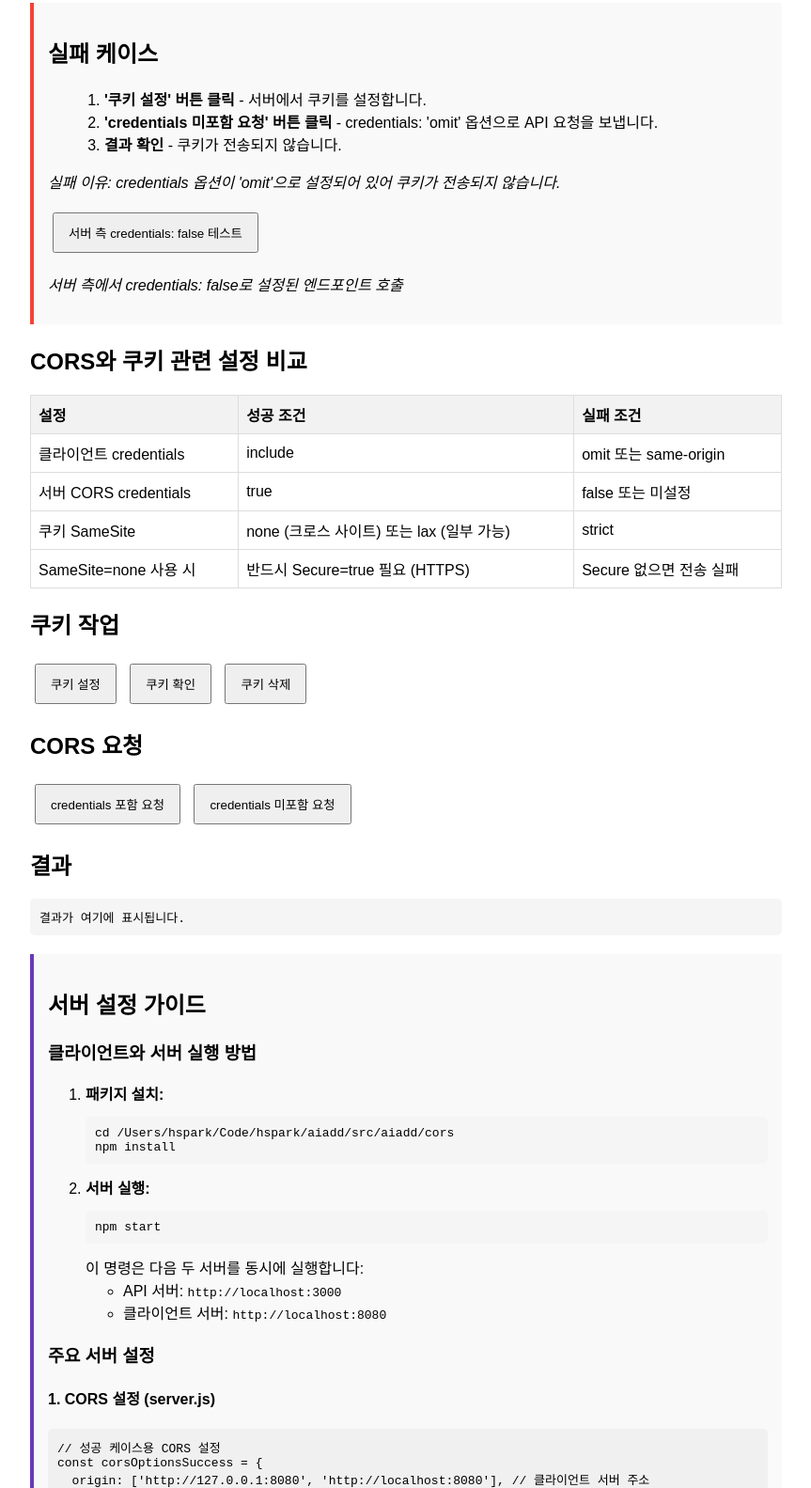
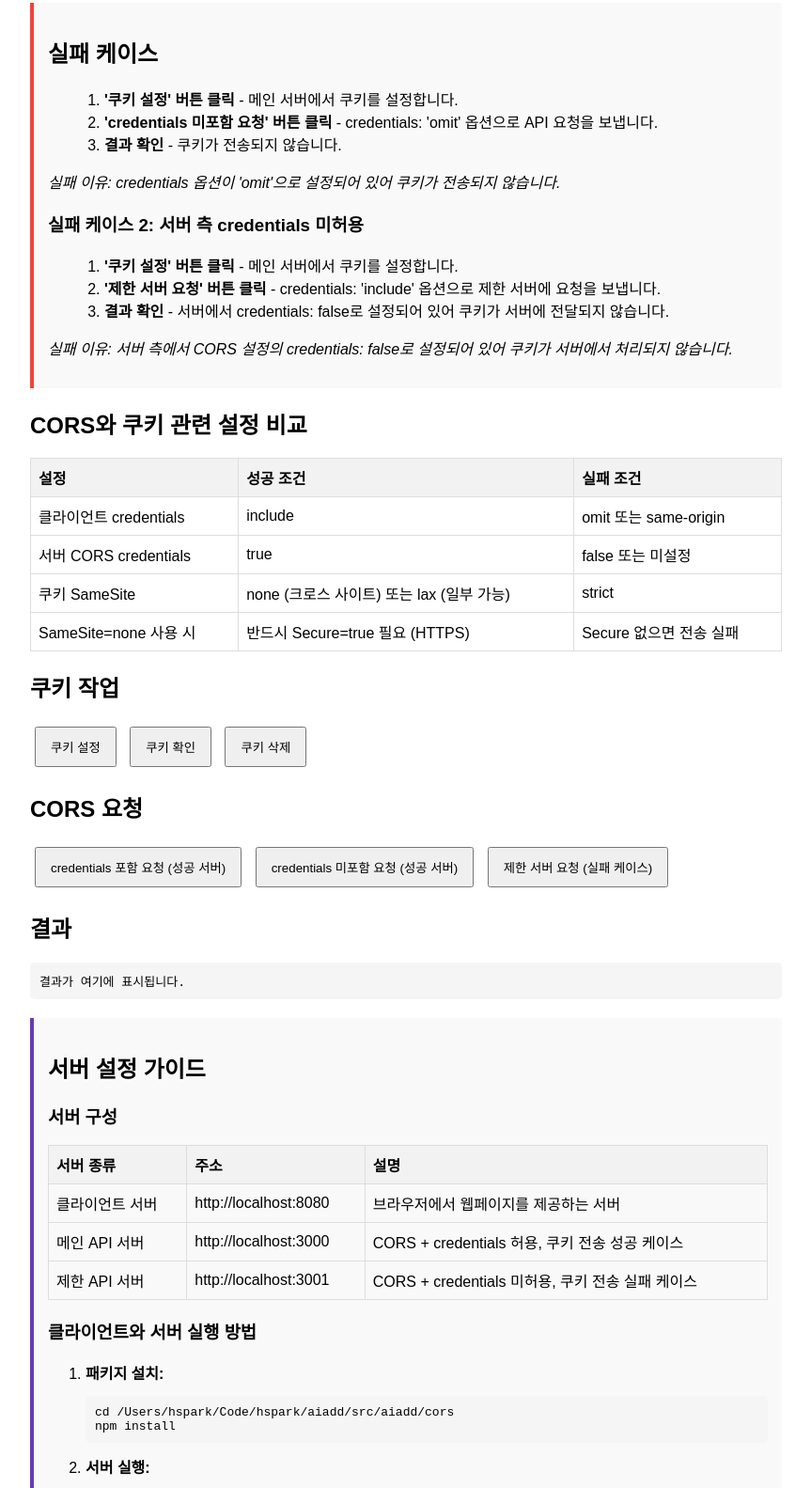
Before and after one commit to zinisuni/aiadd, a website: page src/aiadd/cors/index.html in a window 1280 px wide. Shown: the part 944-2527 px from the top of the page at 94% size, without its empty margins (208-1071 px from the left). Drawn offline with Linux system fonts and the light colour scheme.

Commit message:
서버를 성공/실패 케이스로 분리하여 테스트 기능 개선

```diff
--- a/src/aiadd/cors/index.html
+++ b/src/aiadd/cors/index.html
@@ -135,8 +135,9 @@
 
   <div>
     <h2>CORS 요청</h2>
-    <button id="corsWithCredentials">credentials 포함 요청</button>
-    <button id="corsWithoutCredentials">credentials 미포함 요청</button>
+    <button id="corsWithCredentials">credentials 포함 요청 (성공 서버)</button>
+    <button id="corsWithoutCredentials">credentials 미포함 요청 (성공 서버)</button>
+    <button id="corsToRestrictedServer">제한 서버 요청 (실패 케이스)</button>
   </div>
 
   <div>
@@ -146,6 +147,30 @@
 
   <div class="scenario" style="border-left: 4px solid #673AB7;">
     <h2>서버 설정 가이드</h2>
+    <h3>서버 구성</h3>
+    <table>
+      <tr>
+        <th>서버 종류</th>
+        <th>주소</th>
+        <th>설명</th>
+      </tr>
+      <tr>
+        <td>클라이언트 서버</td>
+        <td>http://localhost:8080</td>
+        <td>브라우저에서 웹페이지를 제공하는 서버</td>
+      </tr>
+      <tr>
+        <td>메인 API 서버</td>
+        <td>http://localhost:3000</td>
+        <td>CORS + credentials 허용, 쿠키 전송 성공 케이스</td>
+      </tr>
+      <tr>
+        <td>제한 API 서버</td>
+        <td>http://localhost:3001</td>
+        <td>CORS + credentials 미허용, 쿠키 전송 실패 케이스</td>
+      </tr>
+    </table>
+
     <h3>클라이언트와 서버 실행 방법</h3>
     <ol>
       <li>
@@ -219,12 +244,13 @@ fetch('http://localhost:3000/api/data', {
     }
 
     // 서버 URL
-    const SERVER_URL = 'http://localhost:3000';
+    const MAIN_SERVER_URL = 'http://localhost:3000';
+    const RESTRICTED_SERVER_URL = 'http://localhost:3001';
 
-    // 쿠키 설정
+    // 쿠키 설정 - 메인 서버
     document.getElementById('setCookie').addEventListener('click', async () => {
       try {
-        const response = await fetch(`${SERVER_URL}/set-cookie`, {
+        const response = await fetch(`${MAIN_SERVER_URL}/set-cookie`, {
           method: 'GET',
           credentials: 'include'
         });
@@ -243,7 +269,7 @@ fetch('http://localhost:3000/api/data', {
     // 쿠키 삭제
     document.getElementById('clearCookie').addEventListener('click', async () => {
       try {
-        const response = await fetch(`${SERVER_URL}/clear-cookie`, {
+        const response = await fetch(`${MAIN_SERVER_URL}/clear-cookie`, {
           method: 'GET',
           credentials: 'include'
         });
@@ -254,10 +280,10 @@ fetch('http://localhost:3000/api/data', {
       }
     });
 
-    // credentials 포함 CORS 요청
+    // credentials 포함 CORS 요청 (성공 서버)
     document.getElementById('corsWithCredentials').addEventListener('click', async () => {
       try {
-        const response = await fetch(`${SERVER_URL}/api/data`, {
+        const response = await fetch(`${MAIN_SERVER_URL}/api/data`, {
           method: 'GET',
           credentials: 'include'
         });
@@ -268,10 +294,10 @@ fetch('http://localhost:3000/api/data', {
       }
     });
 
-    // credentials 미포함 CORS 요청
+    // credentials 미포함 CORS 요청 (성공 서버)
     document.getElementById('corsWithoutCredentials').addEventListener('click', async () => {
       try {
-        const response = await fetch(`${SERVER_URL}/api/data`, {
+        const response = await fetch(`${MAIN_SERVER_URL}/api/data`, {
           method: 'GET',
           credentials: 'omit'
         });
@@ -282,18 +308,21 @@ fetch('http://localhost:3000/api/data', {
       }
     });
 
-    // 추가 버튼들 생성
-    document.querySelector('.failure-case').insertAdjacentHTML('beforeend', `
-      <div style="margin-top: 15px;">
-        <button id="corsWithCredentialsFailure">서버 측 credentials: false 테스트</button>
-        <p><em>서버 측에서 credentials: false로 설정된 엔드포인트 호출</em></p>
-      </div>
-    `);
+    // 제한 서버 요청 (실패 케이스)
+    document.getElementById('corsToRestrictedServer').addEventListener('click', async () => {
+      try {
+        // 먼저 제한 서버에 쿠키 설정 시도
+        try {
+          await fetch(`${RESTRICTED_SERVER_URL}/set-cookie`, {
+            method: 'GET',
+            credentials: 'include'
+          });
+        } catch (e) {
+          console.warn('제한 서버에 쿠키 설정 중 오류:', e);
+        }
 
-    // 추가 실패 케이스 - 서버 측 credentials: false
-    document.getElementById('corsWithCredentialsFailure').addEventListener('click', async () => {
-      try {
-        const response = await fetch(`${SERVER_URL}/api/no-credentials`, {
+        // 제한 서버 API 요청
+        const response = await fetch(`${RESTRICTED_SERVER_URL}/api/data`, {
           method: 'GET',
           credentials: 'include' // 클라이언트는 쿠키 보내려고 함
         });
@@ -303,6 +332,25 @@ fetch('http://localhost:3000/api/data', {
         showResult(`에러: ${error.message}`);
       }
     });
+
+    // 실패 케이스 설명 추가
+    document.querySelector('.failure-case').innerHTML = `
+      <h2>실패 케이스</h2>
+      <ol class="test-steps">
+        <li><strong>'쿠키 설정' 버튼 클릭</strong> - 메인 서버에서 쿠키를 설정합니다.</li>
+        <li><strong>'credentials 미포함 요청' 버튼 클릭</strong> - credentials: 'omit' 옵션으로 API 요청을 보냅니다.</li>
+        <li><strong>결과 확인</strong> - 쿠키가 전송되지 않습니다.</li>
+      </ol>
+      <p><em>실패 이유: credentials 옵션이 'omit'으로 설정되어 있어 쿠키가 전송되지 않습니다.</em></p>
+
+      <h3>실패 케이스 2: 서버 측 credentials 미허용</h3>
+      <ol class="test-steps">
+        <li><strong>'쿠키 설정' 버튼 클릭</strong> - 메인 서버에서 쿠키를 설정합니다.</li>
+        <li><strong>'제한 서버 요청' 버튼 클릭</strong> - credentials: 'include' 옵션으로 제한 서버에 요청을 보냅니다.</li>
+        <li><strong>결과 확인</strong> - 서버에서 credentials: false로 설정되어 있어 쿠키가 서버에 전달되지 않습니다.</li>
+      </ol>
+      <p><em>실패 이유: 서버 측에서 CORS 설정의 credentials: false로 설정되어 있어 쿠키가 서버에서 처리되지 않습니다.</em></p>
+    `;
   </script>
 </body>
 </html>
--- a/src/aiadd/cors/package.json
+++ b/src/aiadd/cors/package.json
@@ -4,9 +4,9 @@
   "description": "CORS 쿠키 전송 테스트",
   "main": "server.js",
   "scripts": {
-    "start-server": "node server.js",
+    "start-main-server": "node server.js",
     "start-client": "node client-server.js",
-    "start": "concurrently \"npm run start-server\" \"npm run start-client\""
+    "start": "concurrently \"npm run start-main-server\" \"npm run start-client\""
   },
   "dependencies": {
     "cookie-parser": "^1.4.6",
```
Also changed, not shown: src/aiadd/cors/client-server.js (+4 -3 lines), src/aiadd/cors/server.js (+67 -17 lines).
